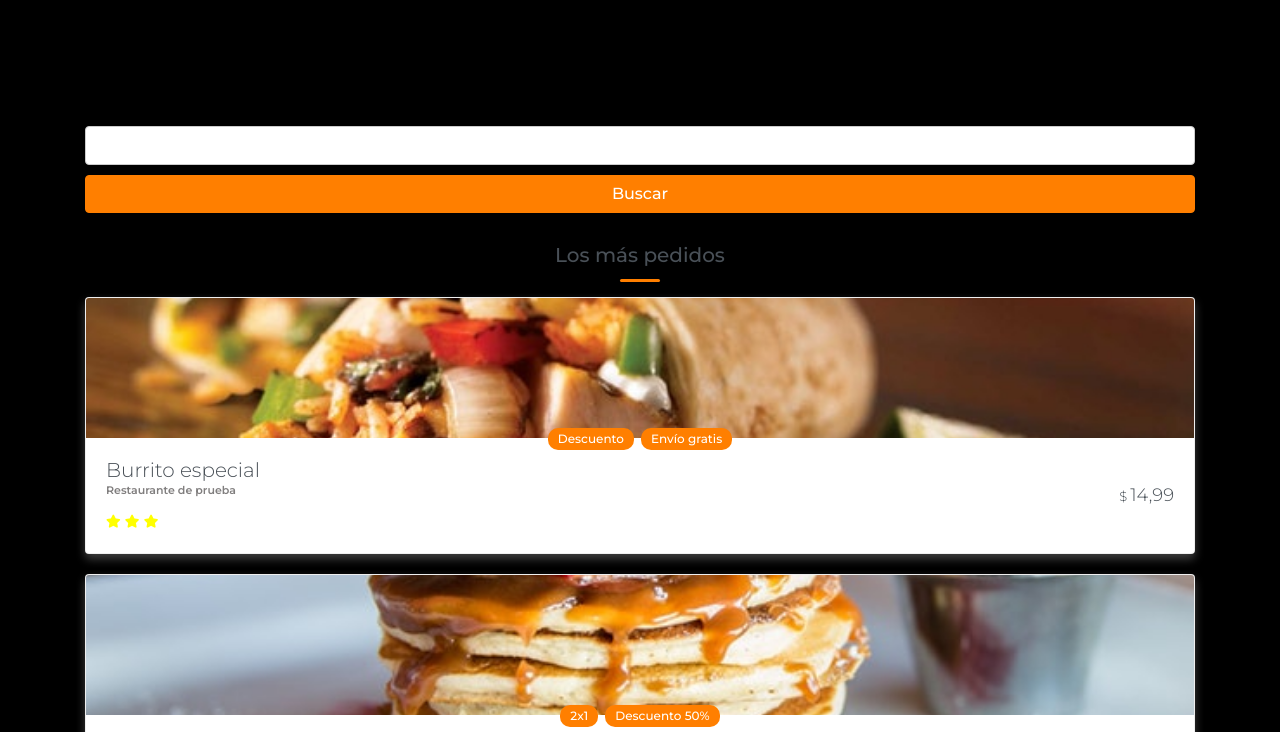
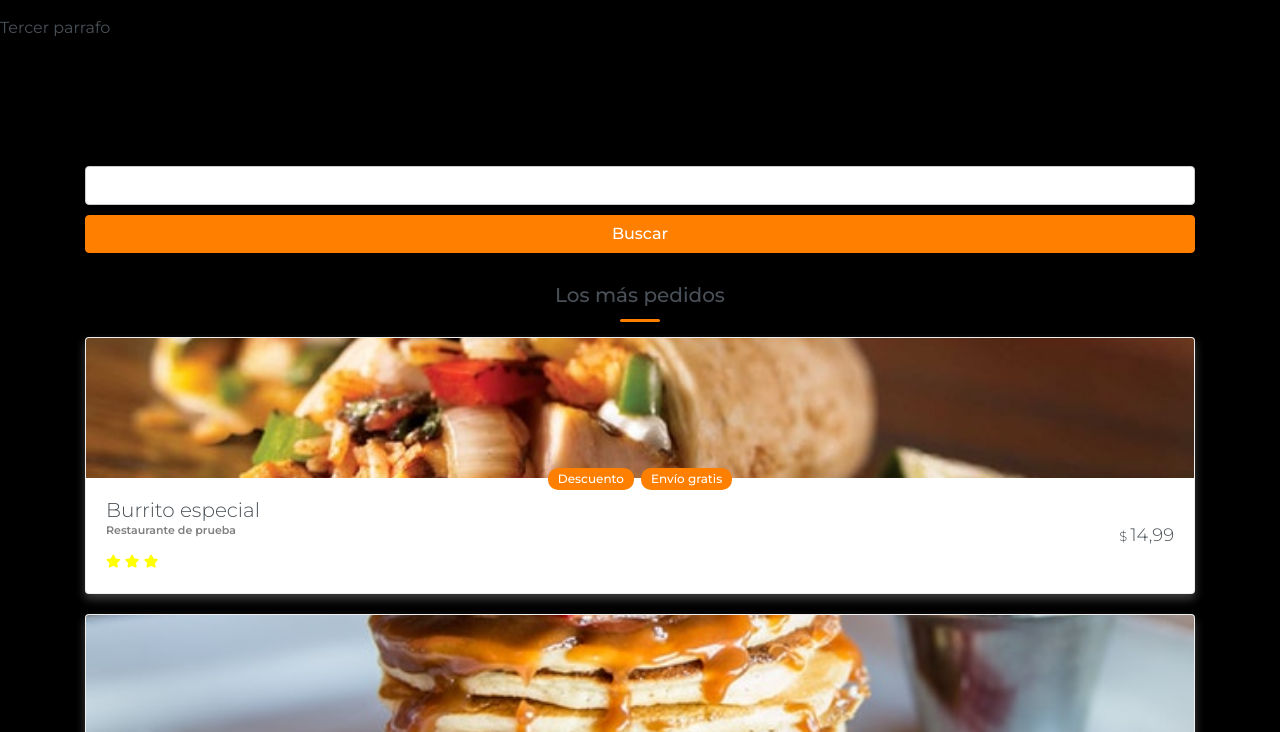
Before and after one commit to dnavarro174/miAppDemo, a plain HTML site: page index.html in a window 1280 px wide. Shown: the part 112-844 px from the top of the page. Drawn offline with Linux system fonts and the light colour scheme.

Commit message:
Se agrego parrafo al index

```diff
--- a/index.html
+++ b/index.html
@@ -14,6 +14,7 @@
 	<p>
 		<i>Lorem ipsum dolor sit amet consectetur adipisicing, elit. Aliquid ducimus ipsum accusantium labore, vel reprehenderit officiis laborum incidunt laboriosam, autem ipsa magnam veritatis, neque perferendis quod? Hic quos, provident earum.</i>
 	</p>
+	<p>Tercer parrafo</p>
 	<header>
 		<div class="container">
 			<div class="row justify-content-between align-items-center">
```
